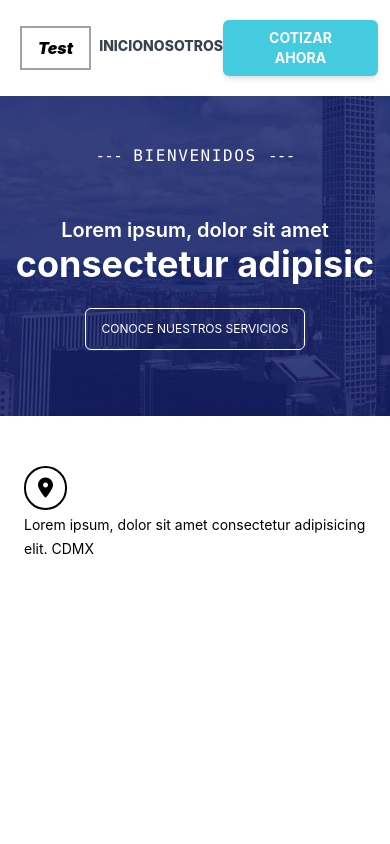
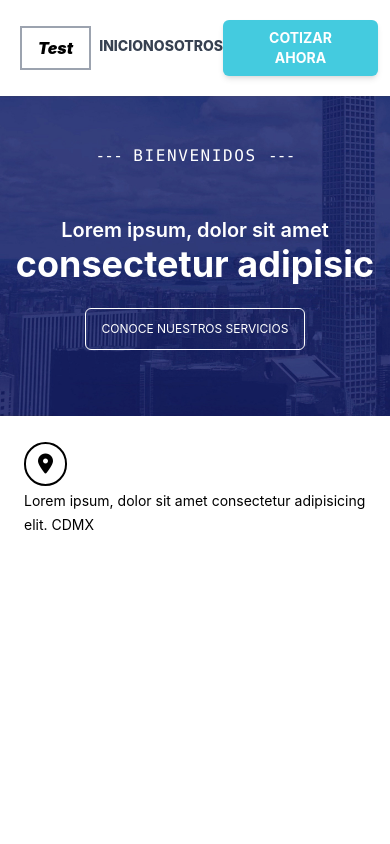
Before and after one commit to RiviCodes/rc-mockup-test, a React (Create React App) app: page / in a window 390 px wide. Shown: the top 844 px of the page. Built offline with nearby package versions, Linux system fonts and the light colour scheme.

Commit message:
Add responsive width

```diff
--- a/src/components/Contact.jsx
+++ b/src/components/Contact.jsx
@@ -3,7 +3,7 @@ import React from "react";
 export default function Contact() {
   return (
     <React.Fragment>
-      <div className="grid grid-cols-1 items-center md:grid-cols-3 md:justify-items-center px-6 py-6 rounded-lg shadow-lg">
+      <div className="grid grid-cols-1 items-center md:grid-cols-3 md:justify-items-center px-6 lg:mx-12 rounded-lg shadow-lg">
         {/* LOCATION */}
         <div className="grid grid-rows-12 grid-flow-col justify-start items-center my-6">
           {/* Icon */}
```
